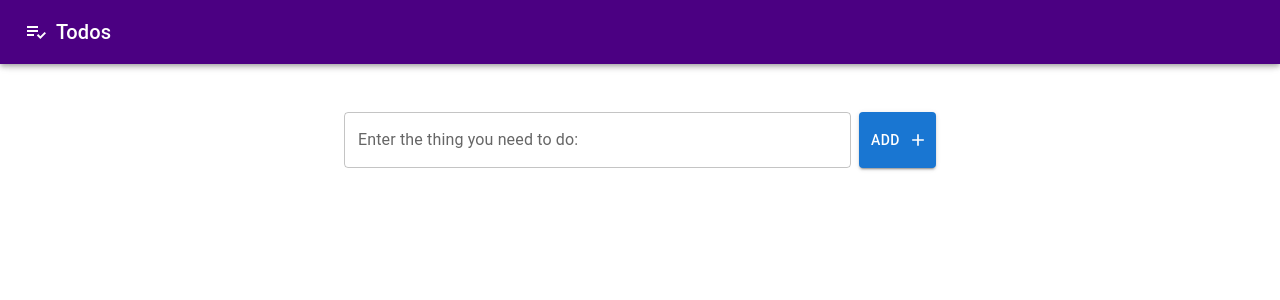
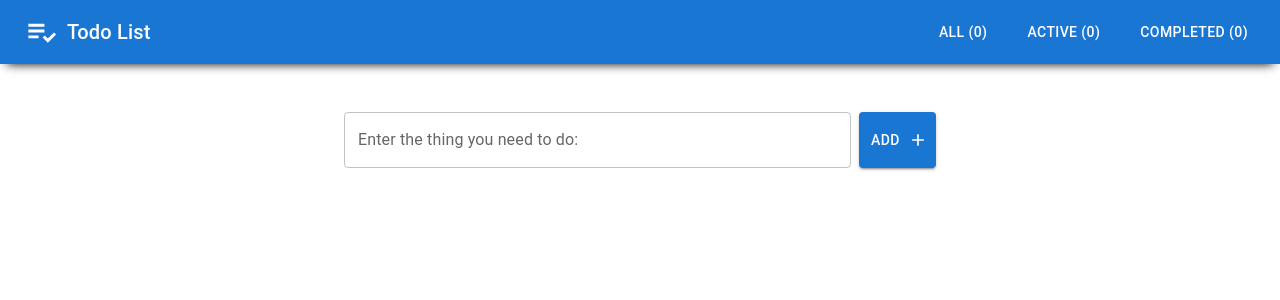
Before and after one commit to Karinkaaa/todo-list, a React (Create React App) app: page / in a window 1280 px wide. Shown: the top 300 px of the page. Built offline with nearby package versions, Linux system fonts and the light colour scheme.

Commit message:
added filter buttons to nav

```diff
--- a/src/App.tsx
+++ b/src/App.tsx
@@ -1,11 +1,17 @@
+import { useState } from "react";
 import { TodoContainer } from "./components/TodoContainer";
 import { TodoNavigation } from "./components/TodoNavigation";
+import { TODO_TYPE } from "./enums";
+import { useTodos } from "./redux/hooks";
+import { SelectorType } from "./types";
 
 export const App: React.FC = () => {
+  const [selector, setSelector] = useState<SelectorType>(TODO_TYPE.ALL);
+
   return (
     <>
-      <TodoNavigation />
-      <TodoContainer />
+      <TodoNavigation setSelector={setSelector} />
+      <TodoContainer todos={useTodos(selector)} />
     </>
   );
 };
--- a/src/components/TodoContainer.tsx
+++ b/src/components/TodoContainer.tsx
@@ -1,13 +1,18 @@
 import { Container } from "@mui/material";
 import React from "react";
+import { ITodo } from "../types";
 import { TodoInput } from "./TodoInput";
 import { TodoList } from "./TodoList";
 
-export const TodoContainer: React.FC = () => {
+interface TodoContainerProps {
+  todos: ITodo[];
+}
+
+export const TodoContainer: React.FC<TodoContainerProps> = ({ todos }) => {
   return (
     <Container sx={{ mt: 6, width: "50%" }}>
       <TodoInput />
-      <TodoList />
+      <TodoList todos={todos} />
     </Container>
   );
 };
--- a/src/components/TodoList.tsx
+++ b/src/components/TodoList.tsx
@@ -1,11 +1,13 @@
 import { List } from "@mui/material";
 import React from "react";
-import { useTodos } from "../redux/hooks";
+import { ITodo } from "../types";
 import { Todo } from "./Todo";
 
-export const TodoList: React.FC = () => {
-  const todos = useTodos();
+interface TodoListProps {
+  todos: ITodo[];
+}
 
+export const TodoList: React.FC<TodoListProps> = ({ todos }) => {
   return (
     <List>
       {todos.map((todo) => (
--- a/src/components/TodoNavigation.tsx
+++ b/src/components/TodoNavigation.tsx
@@ -1,21 +1,48 @@
 import { PlaylistAddCheck } from "@mui/icons-material";
-import { AppBar, CssBaseline, Toolbar, Typography } from "@mui/material";
+import AppBar from "@mui/material/AppBar";
+import Toolbar from "@mui/material/Toolbar";
+import Typography from "@mui/material/Typography";
 import React from "react";
+import { TODO_TYPE } from "../enums";
+import { useTodosCount } from "../redux/hooks";
+import { SelectorType } from "../types";
+import { NavigationButton } from "./NavigationButton";
 
-export const TodoNavigation: React.FC = () => {
+interface TodoNavigationProps {
+  setSelector: (selector: SelectorType) => void;
+}
+
+export const TodoNavigation: React.FC<TodoNavigationProps> = ({
+  setSelector,
+}) => {
+  const { all, active, completed } = useTodosCount();
+
   return (
     <>
-      <CssBaseline />
-      <AppBar sx={{ bgcolor: "indigo" }}>
+      <AppBar sx={{ boxShadow: "0 7px 10px -7px black" }}>
         <Toolbar>
           <Typography
             variant="h6"
             component="div"
-            sx={{ display: "flex", alignItems: "center" }}
+            sx={{ display: "flex", alignItems: "center", flexGrow: 1 }}
           >
-            <PlaylistAddCheck sx={{ mr: 1 }} />
-            <span>Todos</span>
+            <PlaylistAddCheck fontSize="large" sx={{ mr: 1 }} />
+            Todo List
           </Typography>
+
+          <NavigationButton
+            label={`All (${all})`}
+            handleClickButton={() => setSelector(TODO_TYPE.ALL)}
+          />
+          <NavigationButton
+            label={`Active (${active})`}
+            sx={{ ml: 3, mr: 3 }}
+            handleClickButton={() => setSelector(TODO_TYPE.ACTIVE)}
+          />
+          <NavigationButton
+            label={`Completed (${completed})`}
+            handleClickButton={() => setSelector(TODO_TYPE.COMPLETED)}
+          />
         </Toolbar>
       </AppBar>
       <Toolbar id="back-to-top-anchor" />
```
